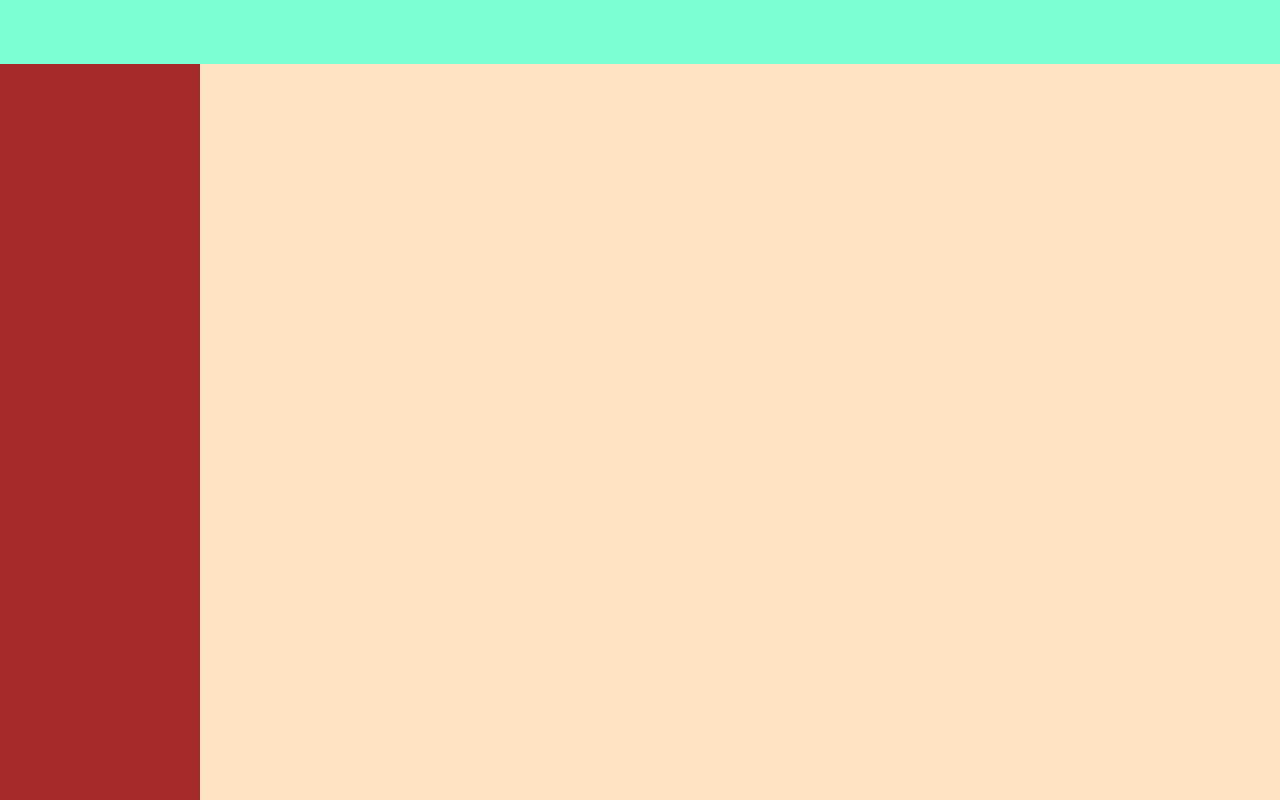
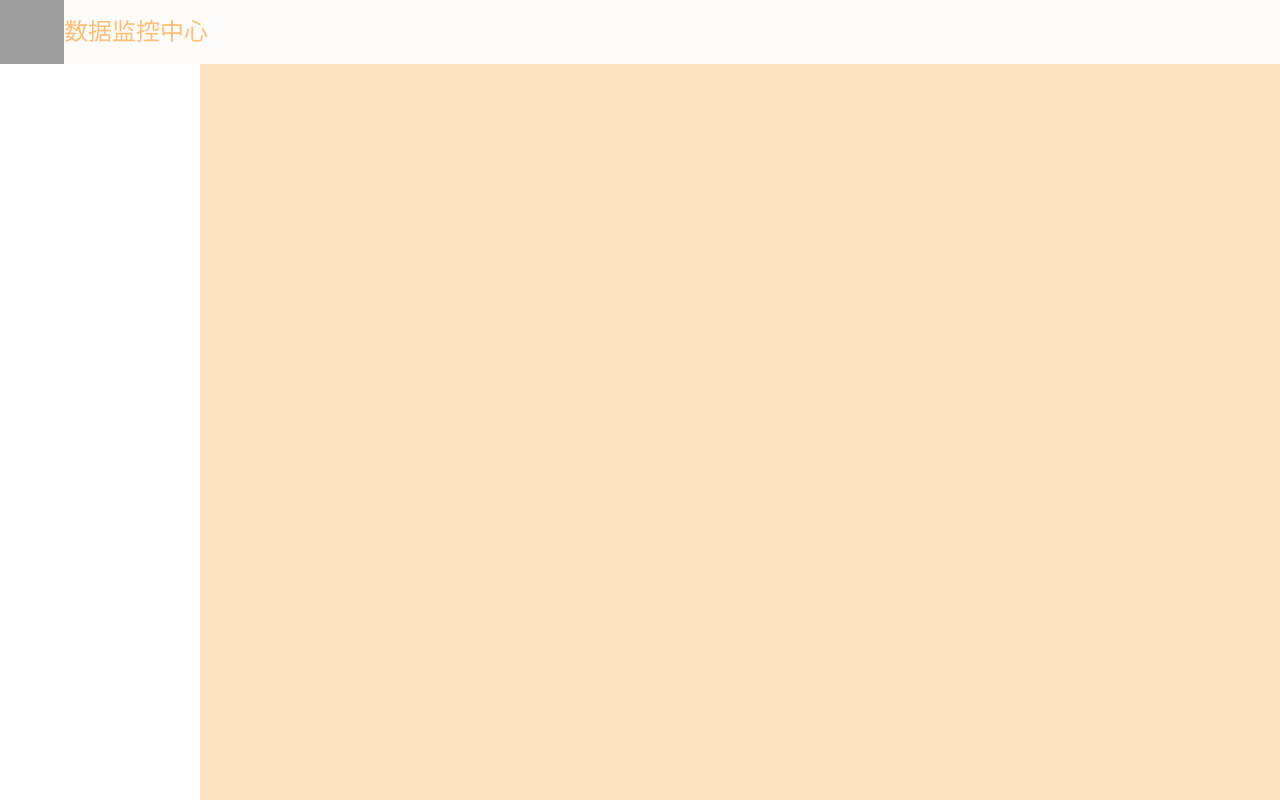
Before and after one commit to taotie111/jstaker-next-js, a Next.js app: page /jstakerDashBoard in a window 1280 px wide. Built offline with nearby package versions, Linux system fonts and the light colour scheme; grey boxes are pictures that could not be loaded.

Commit message:
feat: 添加项目图标

```diff
--- a/src/app/jstakerDashBoard/layout.jsx
+++ b/src/app/jstakerDashBoard/layout.jsx
@@ -5,7 +5,18 @@ export default function DashboardLayout({
   }) {
     return (
       <section className={styles.dashboard}>
-        {children}
+            <div className={styles.dashboard} >
+            <div className={styles.header}>
+              <img src='/jstakerIcon.png' className={styles.icon}></img>
+              <div className={styles.title}> 数据监控中心</div>
+
+            </div>
+            <div className={styles.container}>
+                <div className={styles.left}></div>
+                <div className={styles.coreContainer}>{children}</div>
+            </div>
+        </div>
+
       </section>
     )
   }
--- /dev/null
+++ b/src/app/jstakerDashBoard/layout/NavigationTap/navigationTap.jsx
@@ -0,0 +1,25 @@
+
+import { loginReq } from '../../apiRequest/login'
+import styles from './styles.module.css'
+
+
+
+export default function Login() {
+  const router = useRouter()
+
+
+
+
+  return (
+    <div className={styles.loginContainer}>
+        <div>
+            <div>监控站点</div>
+            <div></div>
+        </div>
+        <div>
+            <div>自动巡检</div>
+            <div></div>
+        </div>
+    </div>
+  );
+}
--- /dev/null
+++ b/src/app/jstakerDashBoard/layout/NavigationTap/styles.module.css
@@ -0,0 +1,37 @@
+.dashboard{
+    height: 100%;
+}
+.header{
+    height: 64px;
+    width: 100%;
+    background-color: #fefbfb;
+    display: flex;
+    .icon{
+        height: 64px;
+        width: 64px;
+    }
+    .title{
+        height: 64px;
+        font-size: 24px;
+        line-height: 64px;
+        color: #ffbf75;
+    }
+}
+.container{
+    height: calc(100vh - 64px);
+    width: 100%;
+    background-color: bisque;
+    display: flex;
+    .left{
+        height: 100%;
+        width: 200px;
+        background-color: white;
+    }
+    .coreContainer{
+        height: 100%;
+        flex: 1;
+        background-color: bisque;
+        width: calc(100% - 200px);
+    }
+
+}
--- a/src/app/jstakerDashBoard/page.jsx
+++ b/src/app/jstakerDashBoard/page.jsx
@@ -3,11 +3,7 @@ import styles from './styles.module.css'
 export default function DashBoard(){
     return (
         <div className={styles.dashboard} >
-            <div className={styles.header}></div>
-            <div className={styles.container}>
-                <div className={styles.left}></div>
-                <div className={styles.coreContainer}></div>
-            </div>
+
         </div>
     )
 }
--- a/src/app/jstakerDashBoard/styles.module.css
+++ b/src/app/jstakerDashBoard/styles.module.css
@@ -4,15 +4,34 @@
 .header{
     height: 64px;
     width: 100%;
-    background-color: aquamarine;
+    background-color: #fefbfb;
+    display: flex;
+    .icon{
+        height: 64px;
+        width: 64px;
+    }
+    .title{
+        height: 64px;
+        font-size: 24px;
+        line-height: 64px;
+        color: #ffbf75;
+    }
 }
 .container{
     height: calc(100vh - 64px);
     width: 100%;
     background-color: bisque;
+    display: flex;
     .left{
         height: 100%;
         width: 200px;
-        background-color: brown;
+        background-color: white;
     }
+    .coreContainer{
+        height: 100%;
+        flex: 1;
+        background-color: bisque;
+        width: calc(100% - 200px);
+    }
+
 }
```
Also changed, not shown: 1 other file (tests, documents, lock files or other folders).
